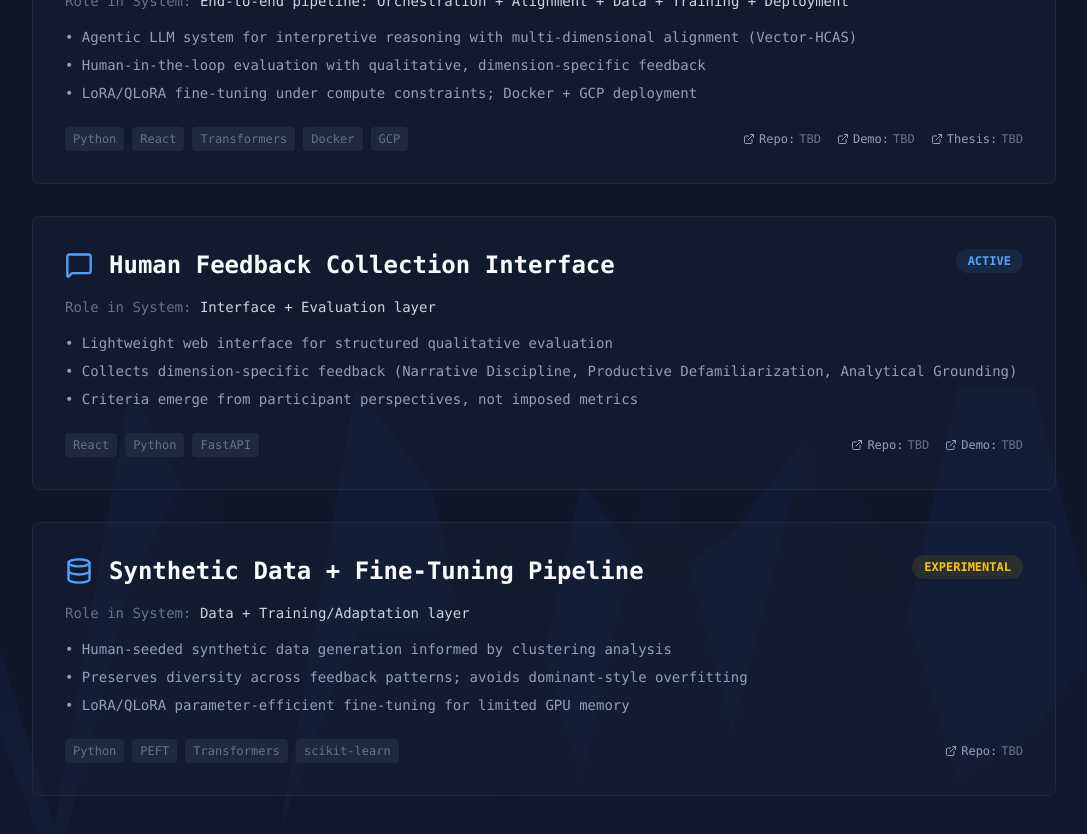
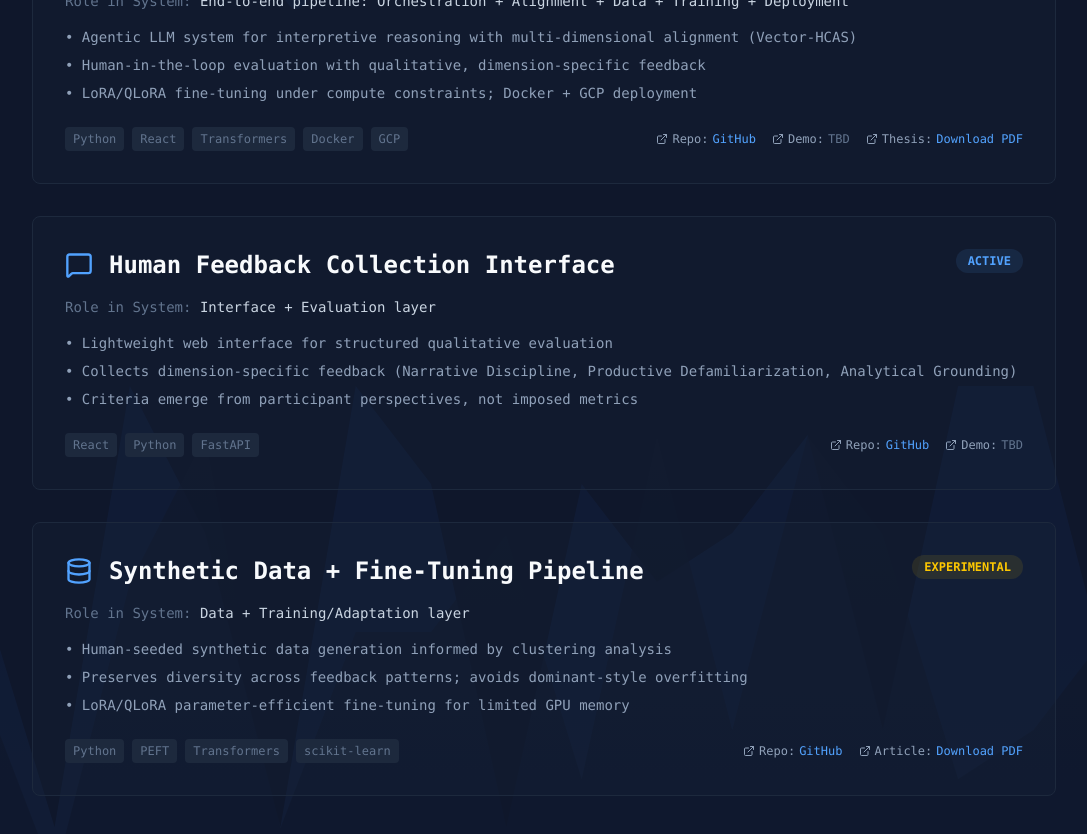
Before and after one commit to gurhan-camgoz/gurhan-camgoz.github.io, a React (Vite) app: page /ai/projects in a window 1280 px wide. Shown: the part 420-1254 px from the top of the page, without its empty margins (96-1183 px from the left). Built offline with nearby package versions, Linux system fonts and the light colour scheme.

Commit message:
Repo Links

```diff
--- a/src/components/anthro/Hero.tsx
+++ b/src/components/anthro/Hero.tsx
@@ -190,6 +190,32 @@ export const Hero: React.FC = () => {
             </a>
           )}
         </motion.div>
+
+        {/* Scroll indicator arrow */}
+        <motion.div
+          className="absolute bottom-1 left-1/2 -translate-x-1/2"
+          initial={{ opacity: 0 }}
+          animate={{ opacity: 1, y: [0, 10, 0] }}
+          transition={{
+            opacity: { delay: 1.2, duration: 0.6 },
+            y: { delay: 1.2, duration: 1.5, repeat: Infinity, ease: "easeInOut" }
+          }}
+        >
+          <svg
+            className="w-8 h-8 text-stone-300"
+            fill="none"
+            stroke="currentColor"
+            viewBox="0 0 24 24"
+            aria-hidden="true"
+          >
+            <path
+              strokeLinecap="round"
+              strokeLinejoin="round"
+              strokeWidth={2}
+              d="M19 14l-7 7m0 0l-7-7m7 7V3"
+            />
+          </svg>
+        </motion.div>
       </div>
     </section>
   );
--- a/src/data/aiProjects.ts
+++ b/src/data/aiProjects.ts
@@ -12,6 +12,7 @@ export interface AIProject {
         repo?: string;
         demo?: string;
         thesis?: string;
+        article?: string;
     };
     icon: LucideIcon;
 }
@@ -29,9 +30,9 @@ export const aiProjects: AIProject[] = [
         status: 'COMPLETED',
         stack: ['Python', 'React', 'Transformers', 'Docker', 'GCP'],
         links: {
-            repo: 'TBD',
+            repo: 'https://github.com/gurhan-camgoz/ethno-colleague-llm',
             demo: 'TBD',
-            thesis: 'TBD',
+            thesis: '/master_theses/MasterThesis_AI_GurhanCamgoz.pdf',
         },
         icon: BookOpen,
     },
@@ -47,7 +48,7 @@ export const aiProjects: AIProject[] = [
         status: 'ACTIVE',
         stack: ['React', 'Python', 'FastAPI'],
         links: {
-            repo: 'TBD',
+            repo: 'https://github.com/gurhan-camgoz/ethno-colleague-llm/tree/main/web-app',
             demo: 'TBD',
         },
         icon: MessageSquare,
@@ -64,7 +65,8 @@ export const aiProjects: AIProject[] = [
         status: 'EXPERIMENTAL',
         stack: ['Python', 'PEFT', 'Transformers', 'scikit-learn'],
         links: {
-            repo: 'TBD',
+            repo: 'https://github.com/gurhan-camgoz/ethno-colleague-llm/tree/main/sft-files',
+            article: '/master_theses/Ethnographers-Digital-Colleague-Gurhan-Camgoz.pdf',
         },
         icon: Database,
     },
--- a/src/pages/ai/Projects.tsx
+++ b/src/pages/ai/Projects.tsx
@@ -82,19 +82,25 @@ export function AIProjects() {
                                                 {project.links.repo && (
                                                     <span className="flex items-center text-slate-400">
                                                         <ExternalLink size={12} className="mr-1" aria-hidden="true" />
-                                                        Repo: {project.links.repo === 'TBD' ? <span className="text-slate-500 ml-1">TBD</span> : <a href={project.links.repo} className="text-blue-400 hover:underline ml-1 focus-visible:outline-none focus-visible:ring-2 focus-visible:ring-blue-400 rounded">{project.links.repo}</a>}
+                                                        Repo: {project.links.repo === 'TBD' ? <span className="text-slate-500 ml-1">TBD</span> : <a href={project.links.repo} target="_blank" rel="noopener noreferrer" className="text-blue-400 hover:underline ml-1 focus-visible:outline-none focus-visible:ring-2 focus-visible:ring-blue-400 rounded">GitHub</a>}
                                                     </span>
                                                 )}
                                                 {project.links.demo && (
                                                     <span className="flex items-center text-slate-400">
                                                         <ExternalLink size={12} className="mr-1" aria-hidden="true" />
-                                                        Demo: {project.links.demo === 'TBD' ? <span className="text-slate-500 ml-1">TBD</span> : <a href={project.links.demo} className="text-blue-400 hover:underline ml-1 focus-visible:outline-none focus-visible:ring-2 focus-visible:ring-blue-400 rounded">{project.links.demo}</a>}
+                                                        Demo: {project.links.demo === 'TBD' ? <span className="text-slate-500 ml-1">TBD</span> : <a href={project.links.demo} target="_blank" rel="noopener noreferrer" className="text-blue-400 hover:underline ml-1 focus-visible:outline-none focus-visible:ring-2 focus-visible:ring-blue-400 rounded">View</a>}
                                                     </span>
                                                 )}
                                                 {project.links.thesis && (
                                                     <span className="flex items-center text-slate-400">
                                                         <ExternalLink size={12} className="mr-1" aria-hidden="true" />
-                                                        Thesis: {project.links.thesis === 'TBD' ? <span className="text-slate-500 ml-1">TBD</span> : <a href={project.links.thesis} className="text-blue-400 hover:underline ml-1 focus-visible:outline-none focus-visible:ring-2 focus-visible:ring-blue-400 rounded">{project.links.thesis}</a>}
+                                                        Thesis: {project.links.thesis === 'TBD' ? <span className="text-slate-500 ml-1">TBD</span> : <a href={project.links.thesis} target="_blank" rel="noopener noreferrer" className="text-blue-400 hover:underline ml-1 focus-visible:outline-none focus-visible:ring-2 focus-visible:ring-blue-400 rounded">Download PDF</a>}
+                                                    </span>
+                                                )}
+                                                {project.links.article && (
+                                                    <span className="flex items-center text-slate-400">
+                                                        <ExternalLink size={12} className="mr-1" aria-hidden="true" />
+                                                        Article: <a href={project.links.article} target="_blank" rel="noopener noreferrer" className="text-blue-400 hover:underline ml-1 focus-visible:outline-none focus-visible:ring-2 focus-visible:ring-blue-400 rounded">Download PDF</a>
                                                     </span>
                                                 )}
                                             </div>
```
Also changed, not shown: 2 other files (tests, documents, lock files or other folders).
